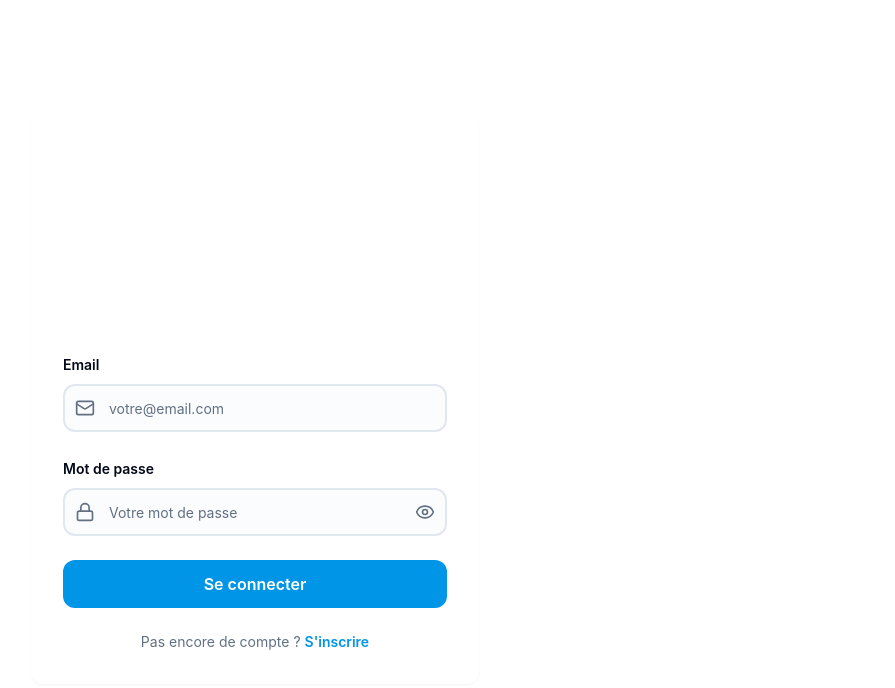
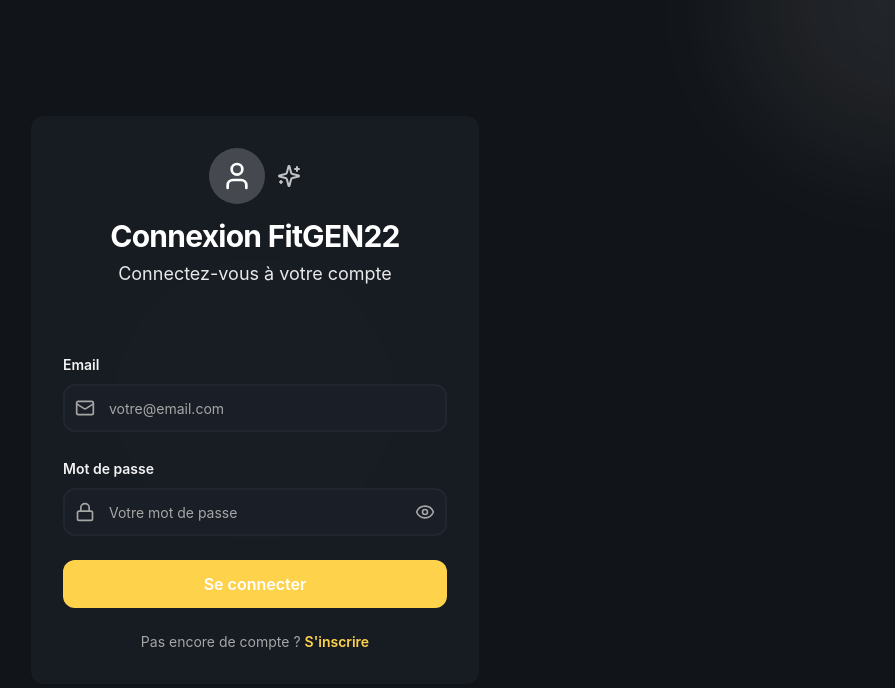
Before and after one commit to korat01/FitGEN2-app, a React (Vite) app: page / in a window 1280 px wide. Shown: the top 688 px of the page, without its empty margins (385-1280 px from the left). Built offline with nearby package versions, Linux system fonts and the light colour scheme.

Commit message:
Refactor: Update color scheme

```diff
--- a/src/index.css
+++ b/src/index.css
@@ -6,15 +6,58 @@
 
 @layer base {
 	:root {
-		/* Palette minimaliste sportive */
-		--background: 0 0% 100%;
+		/* Thème sombre premium */
+		--background: 216 19% 8%;          /* Noir profond */
+		--foreground: 0 0% 95%;
+		--card: 217 19% 12%;               /* Gris anthracite foncé */
+		--card-foreground: 0 0% 95%;
+		--popover: 217 19% 12%;
+		--popover-foreground: 0 0% 95%;
+		--primary: 45 100% 65%;            /* Doré pour XP/Progression */
+		--primary-foreground: 216 19% 8%;
+		--secondary: 217 19% 16%;
+		--secondary-foreground: 0 0% 85%;
+		--muted: 217 19% 16%;
+		--muted-foreground: 0 0% 65%;
+		--accent: 217 19% 20%;
+		--accent-foreground: 0 0% 95%;
+		--destructive: 0 75% 55%;
+		--destructive-foreground: 0 0% 98%;
+		--border: 217 19% 22%;
+		--input: 217 19% 16%;
+		--ring: 45 100% 65%;
+		--radius: 0.75rem;
+
+		/* Couleurs rangs dynamiques */
+		--rank-e: 0 0% 75%;                /* Gris clair */
+		--rank-d: 210 100% 75%;            /* Bleu clair */
+		--rank-c: 142 76% 55%;             /* Vert */
+		--rank-b: 270 75% 70%;             /* Violet */
+		--rank-a: 45 100% 65%;             /* Or */
+		--rank-s: 0 85% 60%;               /* Rouge feu */
+		--rank-nation: 220 85% 60%;        /* Couleurs nationales */
+		--rank-world: 0 0% 85%;            /* Platine */
+
+		/* Couleurs XP et progression */
+		--xp-gold: 45 100% 65%;
+		--progress-glow: 45 100% 50%;
+
+		/* Effets premium */
+		--glow-primary: 0 0 30px hsl(45 100% 65% / 0.5);
+		--glow-world: 0 0 40px hsl(0 0% 85% / 0.6);
+		--shadow-premium: 0 20px 40px -12px hsl(0 0% 0% / 0.8);
+	}
+
+	.light {
+		/* Mode clair (optionnel) */
+		--background: 0 0% 98%;
 		--foreground: 222.2 84% 4.9%;
 		--card: 0 0% 100%;
 		--card-foreground: 222.2 84% 4.9%;
 		--popover: 0 0% 100%;
 		--popover-foreground: 222.2 84% 4.9%;
-		--primary: 201 100% 45%;           /* Cyan sportif (accent unique) */
-		--primary-foreground: 210 40% 98%;
+		--primary: 45 100% 50%;
+		--primary-foreground: 0 0% 98%;
 		--secondary: 210 40% 96%;
 		--secondary-foreground: 222.2 84% 4.9%;
 		--muted: 210 40% 96%;
@@ -25,40 +68,7 @@
 		--destructive-foreground: 0 0% 98%;
 		--border: 214 32% 91%;
 		--input: 214 32% 91%;
-		--ring: 201 100% 45%;
-		--radius: 0.75rem;
-
-		/* Couleurs rang (sobres) */
-		--rank-e: 215 16% 70%;
-		--rank-d: 210 95% 70%;
-		--rank-c: 158 64% 43%;
-		--rank-b: 262 83% 60%;
-		--rank-a: 35 92% 50%;
-		--rank-s: 0 75% 55%;
-		--rank-nation: 220 85% 56%;
-		--rank-world: 270 80% 60%;
-	}
-
-	.dark {
-		--background: 222.2 84% 4.9%;
-		--foreground: 0 0% 98%;
-		--card: 224 14% 12%;
-		--card-foreground: 0 0% 98%;
-		--popover: 224 14% 12%;
-		--popover-foreground: 0 0% 98%;
-		--primary: 201 100% 45%;
-		--primary-foreground: 0 0% 98%;
-		--secondary: 217 16% 17%;
-		--secondary-foreground: 0 0% 98%;
-		--muted: 217 16% 17%;
-		--muted-foreground: 215 15% 65%;
-		--accent: 217 16% 17%;
-		--accent-foreground: 0 0% 98%;
-		--destructive: 0 62% 35%;
-		--destructive-foreground: 0 0% 98%;
-		--border: 217 16% 22%;
-		--input: 217 16% 22%;
-		--ring: 201 100% 45%;
+		--ring: 45 100% 50%;
 	}
 }
 
@@ -70,35 +80,76 @@
 	}
 }
 
-/* Composants: clean et cohérents */
+/* Composants premium */
 @layer components {
-	/* Rang badges sobres */
-	.rank-e { background-color: hsl(var(--rank-e)); @apply text-white; }
-	.rank-d { background-color: hsl(var(--rank-d)); @apply text-white; }
-	.rank-c { background-color: hsl(var(--rank-c)); @apply text-white; }
-	.rank-b { background-color: hsl(var(--rank-b)); @apply text-white; }
-	.rank-a { background-color: hsl(var(--rank-a)); @apply text-white; }
-	.rank-s { background-color: hsl(var(--rank-s)); @apply text-white; }
-	.rank-nation { background-color: hsl(var(--rank-nation)); @apply text-white; }
+	/* Rangs avec effets premium */
+	.rank-e {
+		background-color: hsl(var(--rank-e));
+		@apply text-background font-bold shadow-lg;
+	}
+	.rank-d {
+		background-color: hsl(var(--rank-d));
+		@apply text-white font-bold shadow-lg;
+		box-shadow: 0 4px 20px hsl(var(--rank-d) / 0.4);
+	}
+	.rank-c {
+		background-color: hsl(var(--rank-c));
+		@apply text-white font-bold shadow-lg;
+		box-shadow: 0 4px 20px hsl(var(--rank-c) / 0.4);
+	}
+	.rank-b {
+		background-color: hsl(var(--rank-b));
+		@apply text-white font-bold shadow-lg;
+		box-shadow: 0 4px 20px hsl(var(--rank-b) / 0.4);
+	}
+	.rank-a {
+		background: linear-gradient(135deg, hsl(var(--rank-a)) 0%, hsl(45 100% 75%) 100%);
+		@apply text-background font-bold shadow-lg;
+		box-shadow: var(--glow-primary);
+	}
+	.rank-s {
+		background: linear-gradient(135deg, hsl(var(--rank-s)) 0%, hsl(15 100% 70%) 100%);
+		@apply text-white font-bold shadow-lg;
+		box-shadow: 0 4px 30px hsl(var(--rank-s) / 0.6);
+	}
+	.rank-nation {
+		background: linear-gradient(135deg, hsl(var(--rank-nation)) 0%, hsl(220 85% 70%) 100%);
+		@apply text-white font-bold shadow-lg;
+		box-shadow: 0 4px 30px hsl(var(--rank-nation) / 0.5);
+	}
 	.rank-world {
-		background: linear-gradient(90deg, hsl(var(--rank-world)) 0%, hsl(var(--primary)) 100%);
-		@apply text-white;
+		background: linear-gradient(135deg, hsl(var(--rank-world)) 0%, hsl(0 0% 95%) 50%, hsl(var(--rank-world)) 100%);
+		@apply text-background font-bold shadow-lg;
+		box-shadow: var(--glow-world);
+		animation: shimmer 3s ease-in-out infinite;
 	}
 
-	/* Cartes */
+	/* Cartes premium */
 	.card-elevated {
-		@apply bg-card border rounded-2xl shadow-sm;
-		transition: box-shadow .2s ease, transform .2s ease, border-color .2s ease;
+		@apply bg-card border rounded-2xl;
+		box-shadow: var(--shadow-premium);
+		transition: all .3s ease;
+		border-color: hsl(var(--border));
 	}
-	.card-elevated:hover { @apply shadow-md; transform: translateY(-2px); border-color: hsl(var(--border)); }
+	.card-elevated:hover {
+		transform: translateY(-4px);
+		box-shadow: 0 25px 50px -12px hsl(0 0% 0% / 0.9);
+		border-color: hsl(var(--primary) / 0.3);
+	}
 
-	/* Boutons */
+	/* Boutons premium */
 	.btn-primary {
-		@apply inline-flex items-center justify-center px-5 py-2.5 rounded-xl font-semibold text-white;
-		background-color: hsl(var(--primary));
-		transition: transform .15s ease, box-shadow .15s ease, background-color .15s ease;
+		@apply inline-flex items-center justify-center px-5 py-2.5 rounded-xl font-bold;
+		background: linear-gradient(135deg, hsl(var(--primary)) 0%, hsl(45 100% 75%) 100%);
+		color: hsl(var(--primary-foreground));
+		transition: all .2s ease;
+		box-shadow: var(--glow-primary);
 	}
-	.btn-primary:hover { filter: brightness(1.05); box-shadow: 0 6px 20px hsl(var(--primary)/.25); transform: translateY(-1px); }
+	.btn-primary:hover {
+		transform: translateY(-2px) scale(1.02);
+		box-shadow: 0 8px 30px hsl(var(--primary) / 0.4);
+		filter: brightness(1.1);
+	}
 	.btn-outline {
 		@apply inline-flex items-center justify-center px-4 py-2 rounded-xl font-medium border;
 		border-color: hsl(var(--border));
@@ -110,10 +161,37 @@
 	.nav-link.active { @apply bg-primary text-primary-foreground; }
 	.nav-link:not(.active) { @apply text-muted-foreground hover:text-foreground hover:bg-secondary; }
 
-	/* Progress bar */
-	.progress-clean { @apply h-2 w-full rounded-full bg-muted overflow-hidden; }
-	.progress-clean > span { @apply block h-full rounded-full; background-color: hsl(var(--primary)); transition: width .4s ease; }
+	/* Progress bar avec glow */
+	.progress-clean {
+		@apply h-3 w-full rounded-full overflow-hidden;
+		background-color: hsl(var(--muted));
+		box-shadow: inset 0 2px 4px hsl(0 0% 0% / 0.3);
+	}
+	.progress-clean > span {
+		@apply block h-full rounded-full;
+		background: linear-gradient(90deg, hsl(var(--xp-gold)) 0%, hsl(45 100% 75%) 100%);
+		box-shadow: var(--glow-primary);
+		transition: width .4s ease;
+	}
 
 	/* Layouts */
 	.container-app { @apply max-w-7xl mx-auto px-4 sm:px-6 lg:px-8; }
+
+	/* Animations premium */
+	@keyframes shimmer {
+		0%, 100% { background-position: 0% 50%; }
+		50% { background-position: 100% 50%; }
+	}
+
+	.shimmer {
+		background: linear-gradient(45deg, transparent 30%, hsl(var(--primary) / 0.3) 50%, transparent 70%);
+		background-size: 200% 200%;
+		animation: shimmer 2s ease-in-out infinite;
+	}
+
+	/* XP et stats dorés */
+	.xp-gold {
+		color: hsl(var(--xp-gold));
+		text-shadow: 0 0 10px hsl(var(--xp-gold) / 0.5);
+	}
 }
```
